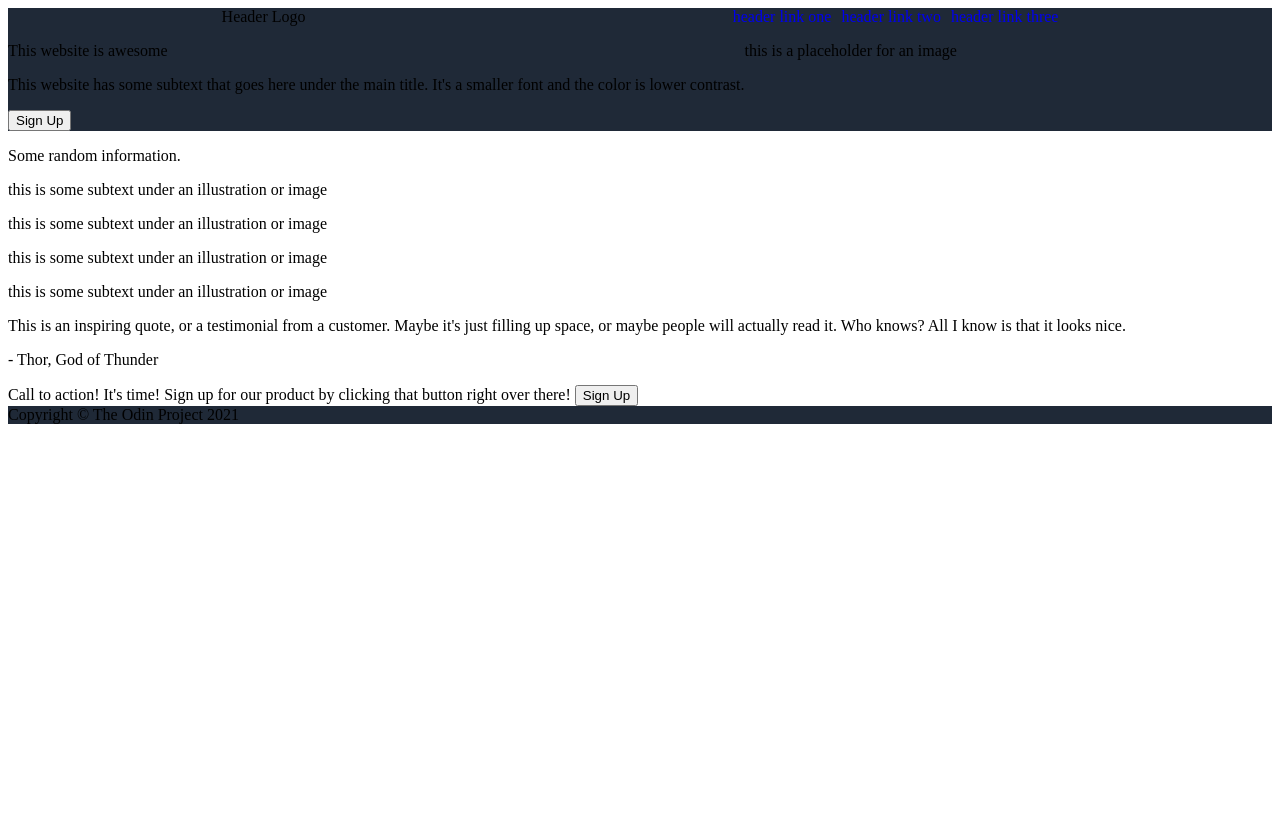
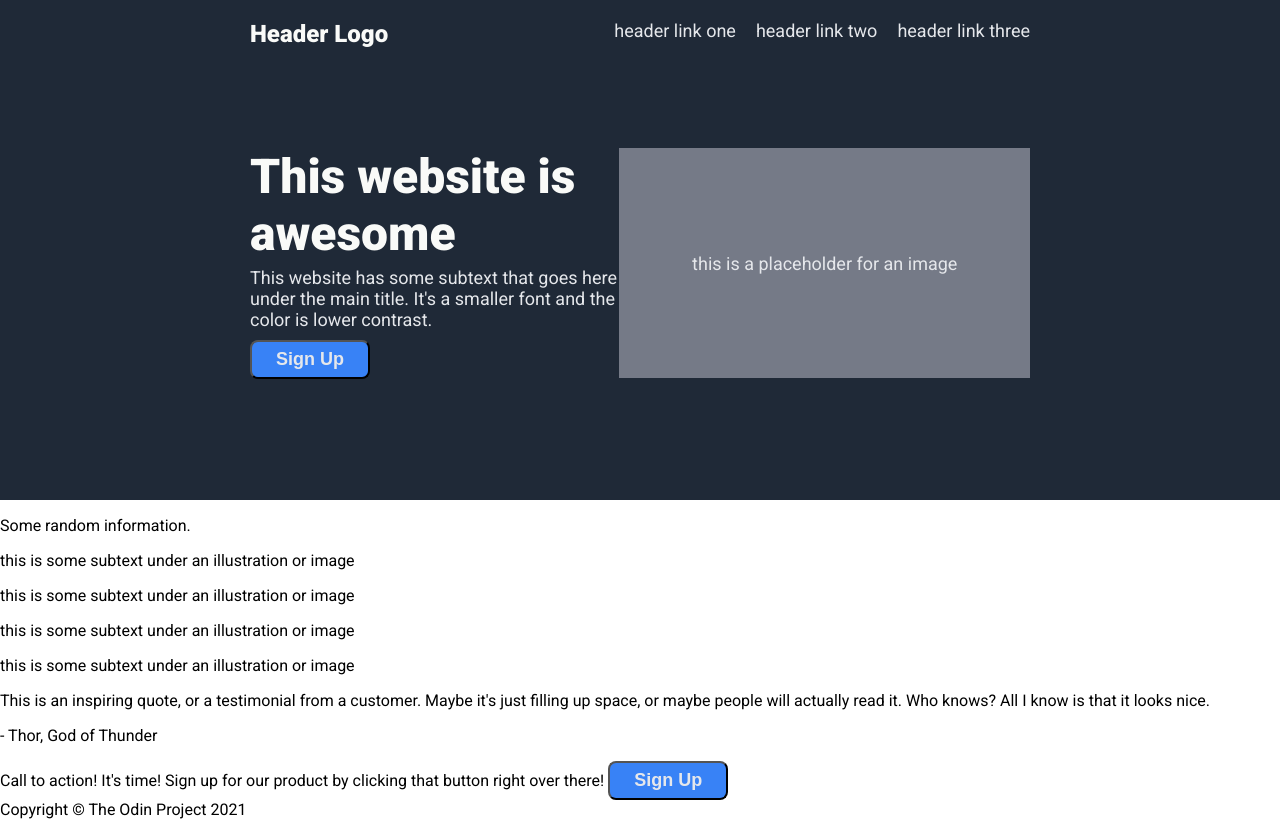
Before and after one commit to kamalakannan-y/landing-page, a plain HTML site: page index.html in a window 1280 px wide. Drawn offline with Linux system fonts and the light colour scheme.

Commit message:
Completed the first section of the page in both HTML and CSS.

```diff
--- a/index.html
+++ b/index.html
@@ -7,10 +7,11 @@
     <link rel="stylesheet" href="style.css">
 </head>
 <body>
+    <div class="first">
         <div class="header">
-        <div class="logo">Header Logo</div>
+            <div class="hero-logo">Header Logo</div>
 
-        <div class="link">
+            <div class="hero-link">
                 <a href="#">header link one</a>
                 <a href="#">header link two</a>
                 <a href="#">header link three</a>
@@ -18,16 +19,16 @@
         </div>
 
         <div class="main">
-        <div class="left">
-            <p>This website is awesome</p>
-            <p>This website has some subtext that goes here under the main title. It's a smaller font and the color is lower contrast.</p>
-            <button>Sign Up</button>
+            <div class="hero-left">
+                <div class="hero-main">This website is awesome</div>
+                <div class="secondary">This website has some subtext that goes here under the main title. It's a smaller font and the color is lower contrast.</div>
+                <div class="signup"><button>Sign Up</button></div>
             </div>
-        <div class="right">
-            <p>this is a placeholder for an image</p>
+            <div class="hero-right">
+                <div class="secondary">this is a placeholder for an image</div>
             </div>
         </div>
-
+    </div>
 
     <div class="info">
         <p>Some random information.</p>
--- a/style.css
+++ b/style.css
@@ -1,22 +1,89 @@
+@import url('https://fonts.googleapis.com/css2?family=Roboto:ital,wght@0,100..900;1,100..900&display=swap');
 
-a {
-    text-decoration: none;
+body {
+    margin: 0;
+    font-family: Roboto, sans-serif;
 }
 
+.first {
+    height: 500px;
+    background-color: #1f2937;
+    padding-inline: 250px;
+}
+
+/* Header section */
 .header {
     display: flex;
-    justify-content: space-around;
+    justify-content: space-between;
+    margin-bottom: 100px;
+    padding-top: 20px;
 }
 
-.link {
+.hero-link {
     display: flex;
-    gap: 10px;
+    gap: 20px;
 }
+
+.hero-link a {
+    text-decoration: none;
+    font-size: 18px;
+    color: #e5e7eb;
+}
+
+
+/* Hero section */
+
+.hero-logo {
+    font-size: 24px;
+    color: #f9faf8;
+    font-weight: 900;
+}
+
+.secondary {
+    font-size: 18px;
+    color: #e5e7eb;
+}
+
+.hero-main {
+    font-size: 48px;
+    color: #f9faf8;
+    font-weight: 900;
+    margin-bottom: 5px;
+}
+
+/* Main layout */
 
 .main {
     display: flex;
+    justify-content: space-between;
 }
 
-.header, .footer, .main {
-    background-color: #1f2937;
+.main .hero-left {
+    width: 450px;
+    height: 230px;
 }
+
+.main .hero-right {
+    width: 500px;
+    height: 230px;
+    display: flex;
+    justify-content: center;
+    align-items: center;
+    background-color: #757a87;
+}
+
+/* Buttons */
+
+button {
+    background-color: #3882f6;
+    padding: 7px 1em;
+    width: 120px;
+    font-size: 18px;
+    color: #e5e7eb;
+    font-weight: 600;
+    border-radius: 8px;
+}
+
+.signup {
+    margin-top: 10px;
+}
```
Lines whose indentation alone changed are shown as unchanged.
